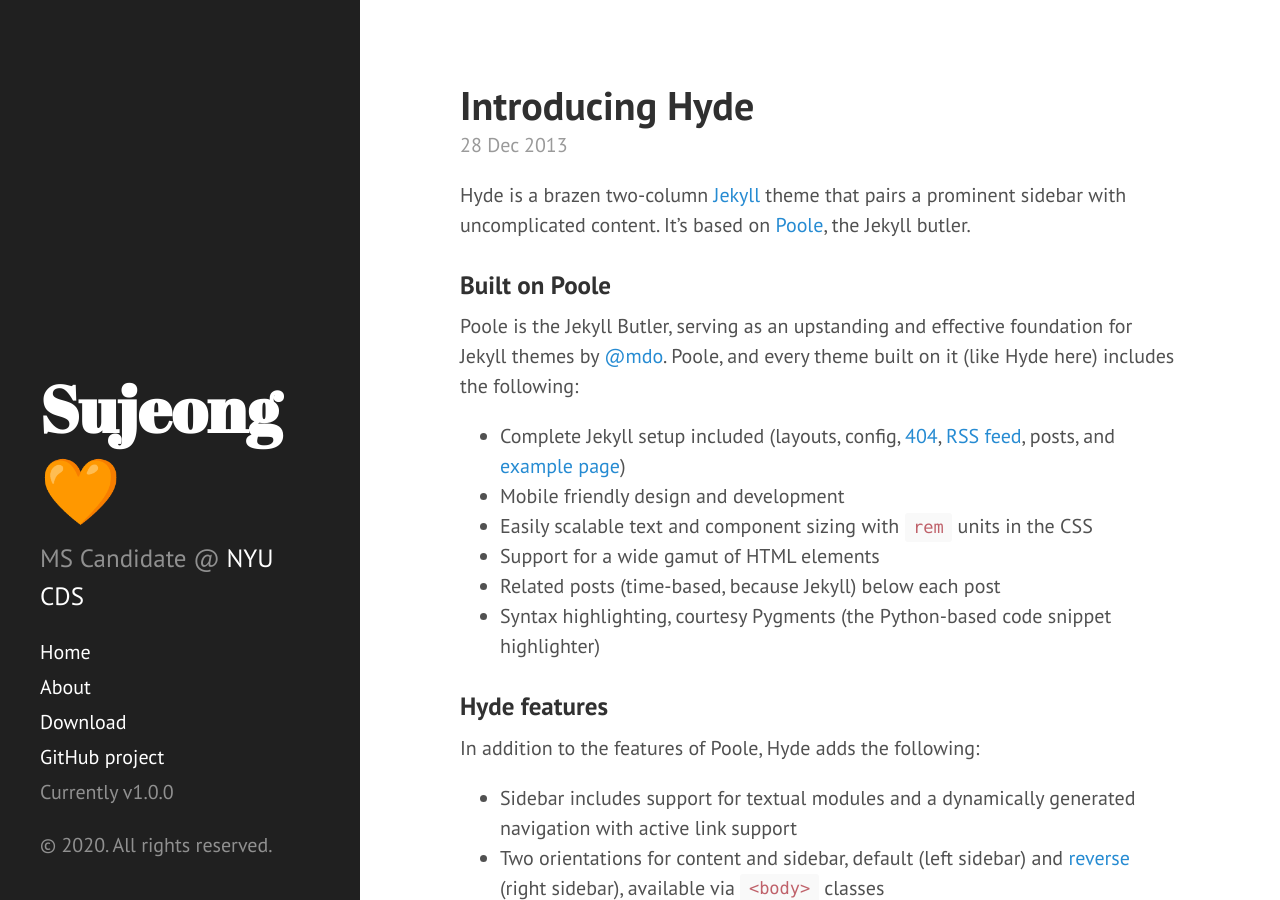
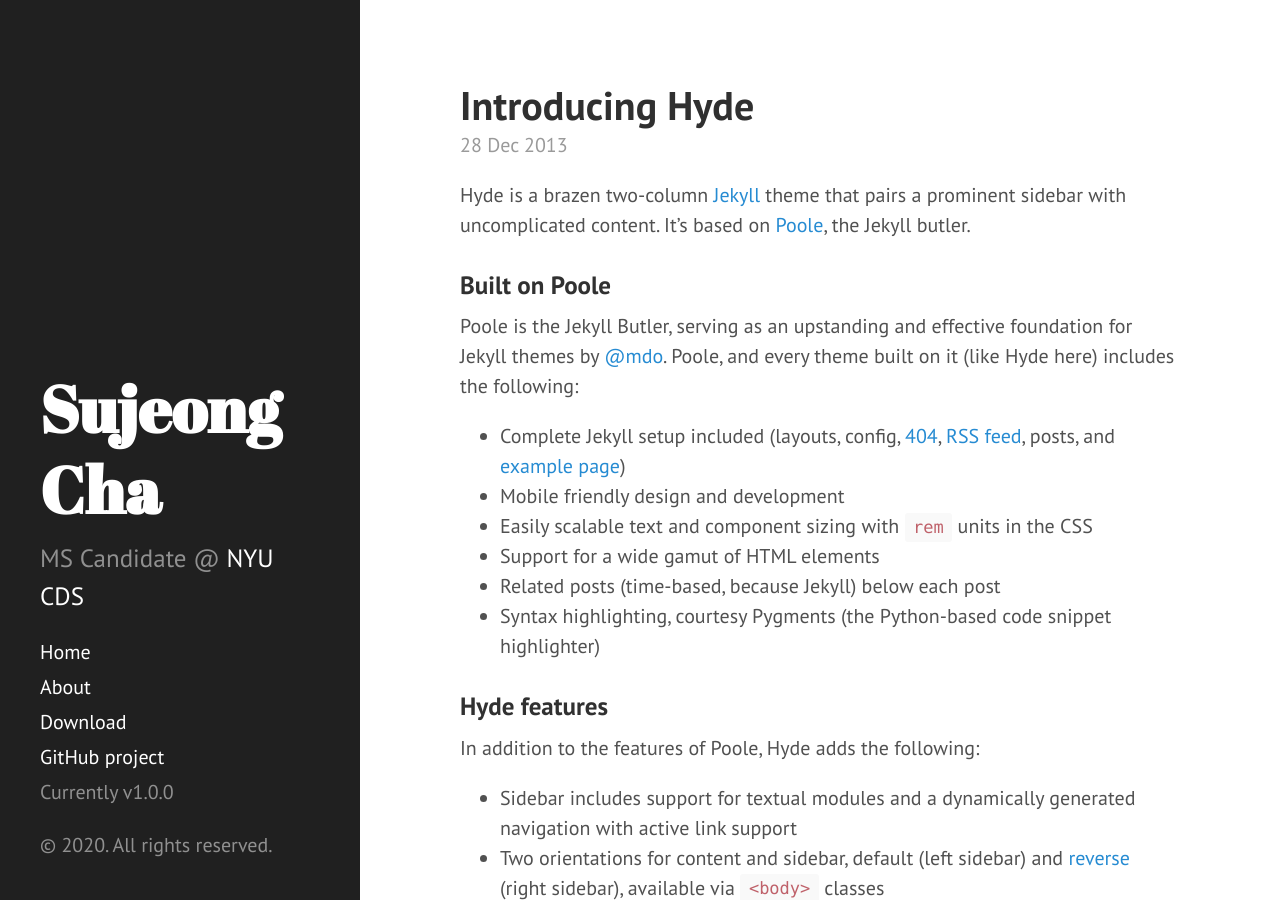
Before and after one commit to sujeongcha/sujeongcha.github.io, a Jekyll site: the page built from index.html, in a window 1280 px wide and 900 px high. Built offline with Jekyll 4.4.1, drawn with Linux system fonts in a browser that asks for light colours; Markdown is read by kramdown in place of the engine named in the settings; the list of posts is cut into pages by our own code.

Commit message:
Update _config.yml

```diff
--- a/_config.yml
+++ b/_config.yml
@@ -7,7 +7,7 @@ permalink:        pretty
 ## relative_permalinks: true
 
 # Setup
-title:            Sujeong&#129505
+title:            Sujeong Cha
 tagline:          'Data Scientist'
 description:      'MS Candidate @ <a href="https://cds.nyu.edu/">NYU CDS</a>'
 url:              http://hyde.getpoole.com
```
